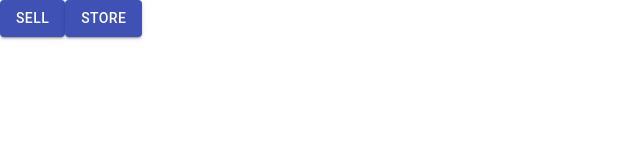
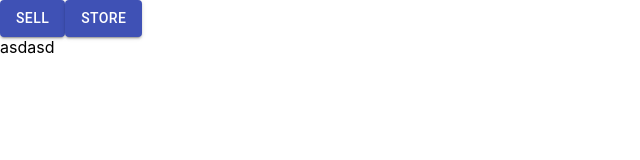
Before and after one commit to Artoiss/hoppu-tema, a React (Create React App) app in the folder client/: page / in a window 1280 px wide. Shown: the top 160 px of the page, without its empty margins (0-640 px from the left). Built offline with nearby package versions, Linux system fonts and the light colour scheme.

Commit message:
Routerin korjausta ja Home.js lisäys testiksi

```diff
--- /dev/null
+++ b/client/src/Home.js
@@ -0,0 +1,17 @@
+import React from 'react';
+import {BrowserRouter as Router, Route, Link,
+  Redirect, withRouter} from 'react-router-dom'
+import App from './App'
+import {Button} from './components/index'
+
+const Home = () => {
+  return (
+      <div>
+      asdasd
+      </div>
+    )
+  }
+
+
+
+export default Home;
--- a/client/src/Main.js
+++ b/client/src/Main.js
@@ -4,7 +4,7 @@ import {BrowserRouter as Router, Route, Link,
 import App from './App'
 import Store from './Store'
 import {Button, Logo} from './components/index'
-
+import Home from './Home'
 const Main = () => {
   return (
 
@@ -23,6 +23,7 @@ const Main = () => {
                 Store</Button>
             </Link>
             </div>
+            <Route exact path="/" render={()=><Home/>}/>
             <Route path="/sell" render={() =><App/> }/>
             <Route path="/store" render={() =><Store/> }/>
           </div>
```
